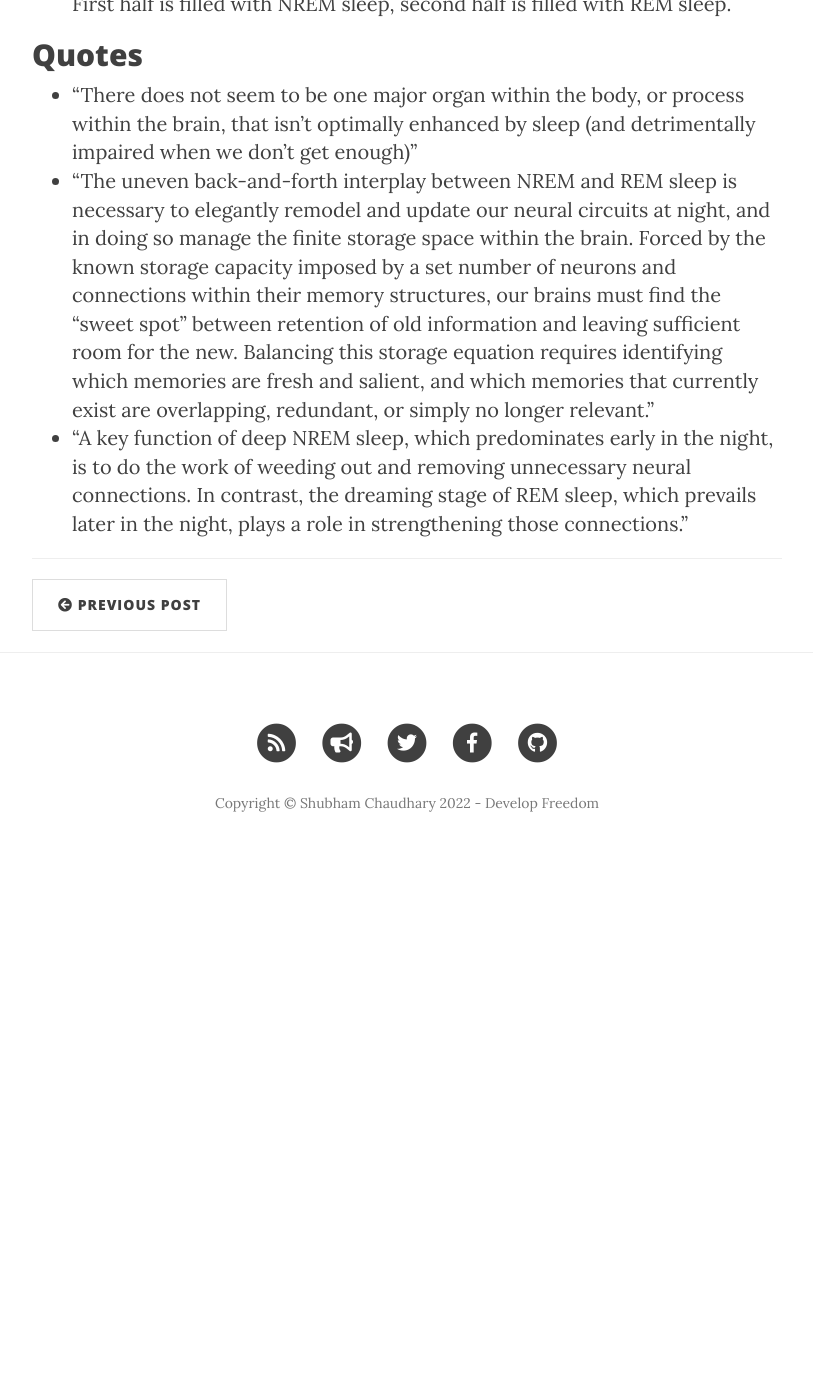
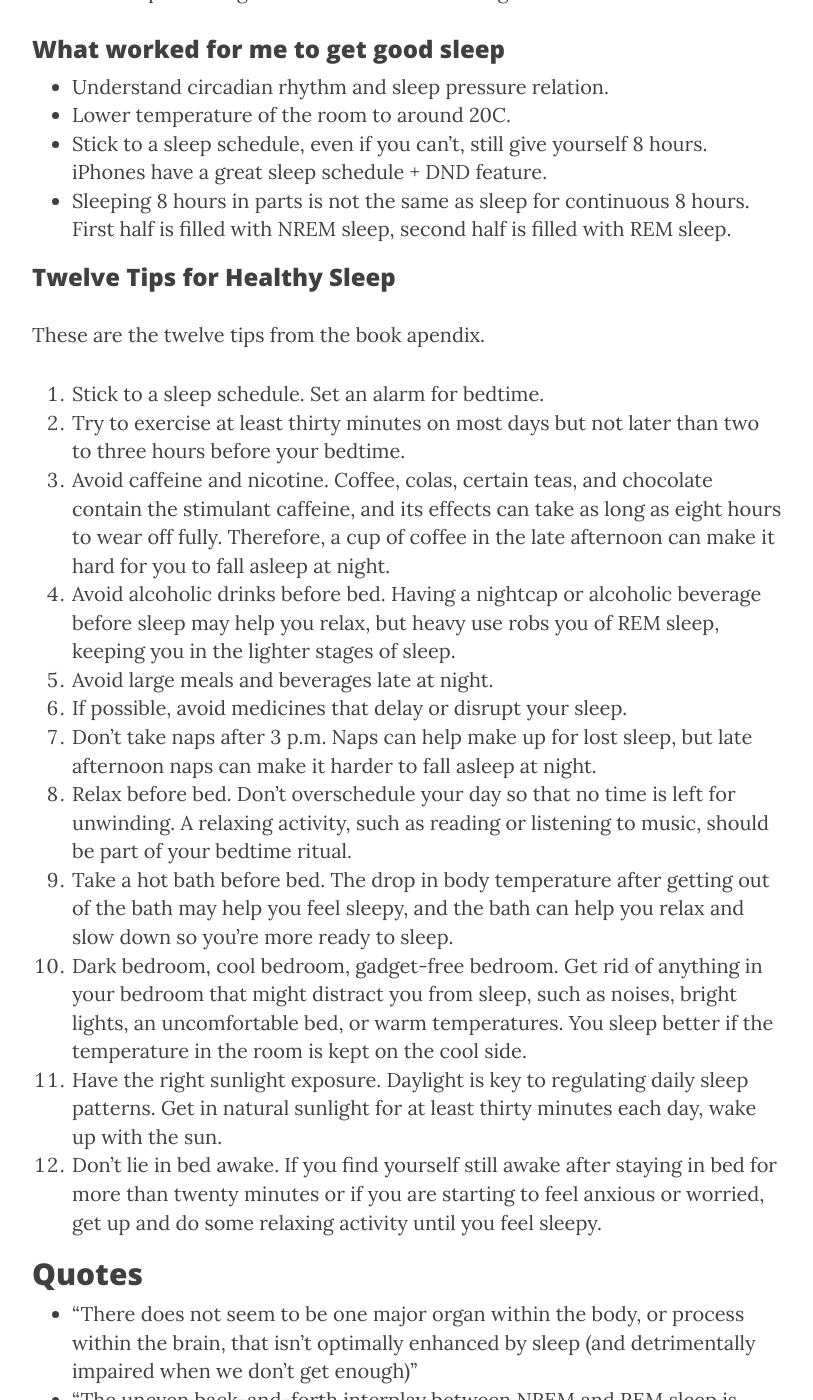
Before and after one commit to ylogx/blog, a Jekyll site: the page built from _posts/2022-03-04-why-we-sleep-book-review.md, in a window 1280 px wide and 1400 px high, scrolled down 3709 px. Shown: the whole window, without its empty margins (233-1046 px from the left). Built offline with Jekyll 4.4.1, drawn with Linux system fonts in a browser that asks for light colours; nearby versions of some CDN libraries; comment, search, counter and statistics services are not loaded; before the commit the page ends 4588 px from its top, so only the background shows below that; some of the changed text lies outside the part shown.

Commit message:
Add twelve tips

```diff
--- a/_posts/2022-03-04-why-we-sleep-book-review.md
+++ b/_posts/2022-03-04-why-we-sleep-book-review.md
@@ -26,25 +26,79 @@ Chapter 1 discuss sleep in general. Chapter 2 goes into circadian rhythm, sleep
 ## Details
 Personally, after starting the regular 8 hour uninterrupted sleep schedule, I have been able to wake up without any alarms in exact 7.5 hours daily. I have personally felt the effects of caffeine, as a results I stopped drinking diet coke and switched to decaffeinated coffee beans. Half life of caffeine is 5-7 hours 🤯, don’t drink caffeine, definitely don’t drink caffeine after 2-3 pm. The temperature schedule in thermostat to be lower at night and higher around the wake up time has also been super useful.
 
+### Sleep Architecture
+
 ![sleep-architecture]({{site.baseurl}}/img/review/book/why-we-sleep/sleep-architecture.jpg)
 
 Understanding the architecture of sleep also comes in handy (Figure 8), a hypnogram. We sleep in 1.5 hour cycles where initial cycles are mainly filled with NREM sleep and the later cycles are filled with REM sleep. NREM sleep performs the work of weeding out and removing unnecessary connections. REM sleep is when we save our learning, strengthen the neural connections and dream. The last 1.5 hour section is when we get the maximum amount of REM sleep. We typically go into the waking stage around 3, 6 and 7.5 hour mark. This also means sleep hours aren’t equally divided, you can’t wake up early and finish your sleep by taking a nap. After fixing my sleep deficiency, I almost always wake up around the 6 hour mark (4*1.5hr) and I understand now and sleep more to finish the last 1.5hr part of the sleep cycle.
+
+### Sleep Cycle
 
 ![sleep-cycle]({{site.baseurl}}/img/review/book/why-we-sleep/sleep-cycle.jpg)
 
 Understanding the 24 hour circadian rhythm of the superchiasmatic nucleus and the sleep pressure of adenosine has also come in handy (Figure 4, 5, 6). There’s genetic evidence for the chronotype aka night owl vs morning larks. It’s important to understand which one are you, not everyone benefits from waking up at 5 am, everyone definitely benefits from sleeping full 5 sleep cycles. Also, you can’t fix your sleep schedule by staying awake the entire night, trust me I’ve tried, the book explains why. You have to shift your sleep schedule by slowly sleeping 0.5/1 hour earlier every day.
 
+### Other
+
 After reading the chapter about age and sleep, I started recommending my parents to also start sleeping full 8 hours. There were some great tips along those later chapters like what to do when you are sleepy and you have to drive, answer: DON’T. There are tips about how to reduce sleep pressure but in general avoid driving in such situation. Drowsy driving vehicular accidents exceed those caused by alcohol and drugs. It’s crazy that we don’t see enough warning about lack of sleep as much as we see for alcohol.
+
+### How to consume?
 
 It is great to combine this with ebook and audiobook. Each chapter can, for the most part, be read individually, and out of order, without losing too much of its significance. All the chapters are self contained and can be read in any order. Last few chapters are great candidates for listening via audiobook.
 
-### Getting good sleep
+### What worked for me to get good sleep
 * Understand circadian rhythm and sleep pressure relation.
 * Lower temperature of the room to around 20C.
 * Stick to a sleep schedule, even if you can’t, still give yourself 8 hours. iPhones have a great sleep schedule + DND feature.
 * Sleeping 8 hours in parts is not the same as sleep for continuous 8 hours. First half is filled with NREM sleep, second half is filled with REM sleep.
 
+### Twelve Tips for Healthy Sleep
+These are the twelve tips from the book apendix.
+
+1. Stick to a sleep schedule. Set an alarm for bedtime.
+2. Try to exercise at least thirty minutes on most days but not later than two to three hours before your bedtime.
+3. Avoid caffeine and nicotine. Coffee, colas, certain teas,
+and chocolate contain the stimulant caffeine, and its
+effects can take as long as eight hours to wear off fully.
+Therefore, a cup of coffee in the late afternoon can make
+it hard for you to fall asleep at night.
+4. Avoid alcoholic drinks before bed. Having a nightcap or
+alcoholic beverage before sleep may help you relax, but
+heavy use robs you of REM sleep, keeping you in the
+lighter stages of sleep.
+5. Avoid large meals and beverages late at night.
+6. If possible, avoid medicines that delay or disrupt your sleep.
+7. Don't take naps after 3 p.m. Naps can help make up for
+lost sleep, but late afternoon naps can make it harder to
+fall asleep at night.
+8. Relax before bed. Don't overschedule your day so that no
+time is left for unwinding. A relaxing activity, such as
+reading or listening to music, should be part of your
+bedtime ritual.
+9. Take a hot bath before bed. The drop in body
+temperature after getting out of the bath may help you
+feel sleepy, and the bath can help you relax and slow
+down so you're more ready to sleep.
+10. Dark bedroom, cool bedroom, gadget-free bedroom. Get
+rid of anything in your bedroom that might distract you
+from sleep, such as noises, bright lights, an
+uncomfortable bed, or warm temperatures. You sleep
+better if the temperature in the room is kept on the cool
+side.
+11. Have the right sunlight exposure.
+Daylight is key to regulating daily sleep patterns.
+Get in natural sunlight for at least thirty minutes each day, wake up with the sun.
+12. Don't lie in bed awake. If you find yourself still awake after
+staying in bed for more than twenty minutes or if you are
+starting to feel anxious or worried, get up and do some
+relaxing activity until you feel sleepy.
+
 ## Quotes
 * “There does not seem to be one major organ within the body, or process within the brain, that isn’t optimally enhanced by sleep (and detrimentally impaired when we don’t get enough)”
 * “The uneven back-and-forth interplay between NREM and REM sleep is necessary to elegantly remodel and update our neural circuits at night, and in doing so manage the finite storage space within the brain. Forced by the known storage capacity imposed by a set number of neurons and connections within their memory structures, our brains must find the “sweet spot” between retention of old information and leaving sufficient room for the new. Balancing this storage equation requires identifying which memories are fresh and salient, and which memories that currently exist are overlapping, redundant, or simply no longer relevant.”
 * “A key function of deep NREM sleep, which predominates early in the night, is to do the work of weeding out and removing unnecessary neural connections. In contrast, the dreaming stage of REM sleep, which prevails later in the night, plays a role in strengthening those connections.”
+
+> Excerpt From
+> Why We Sleep: Unlocking the Power of Sleep and Dreams
+> Matthew Walker
+> This material may be protected by copyright.
```
